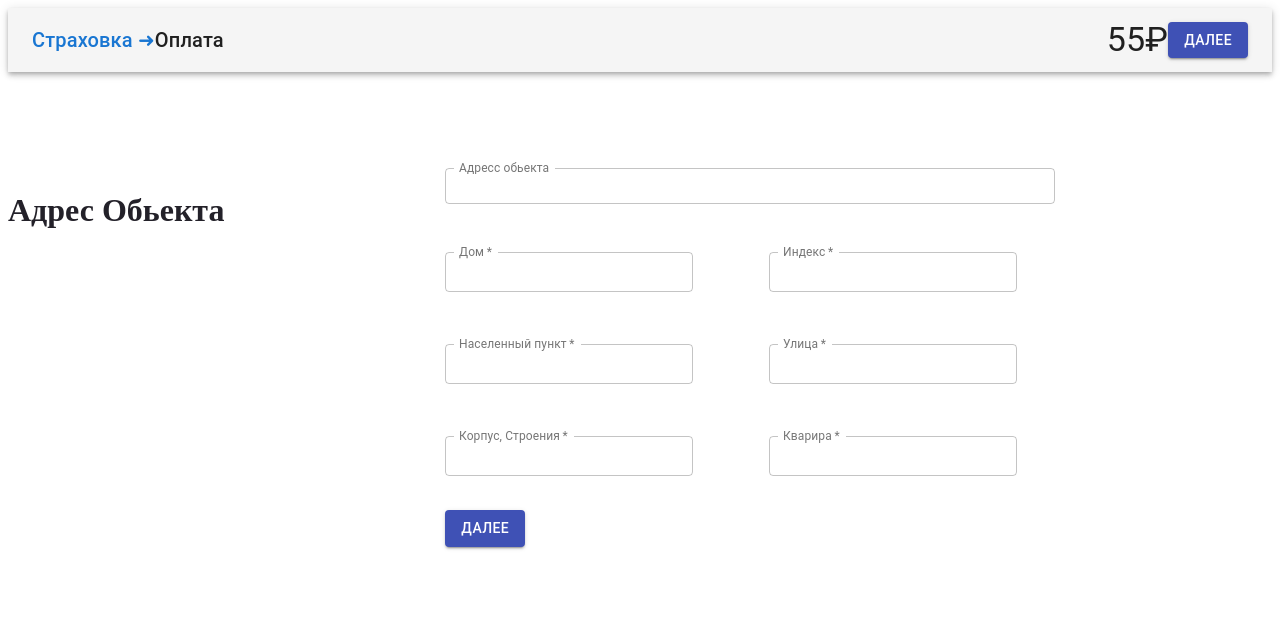
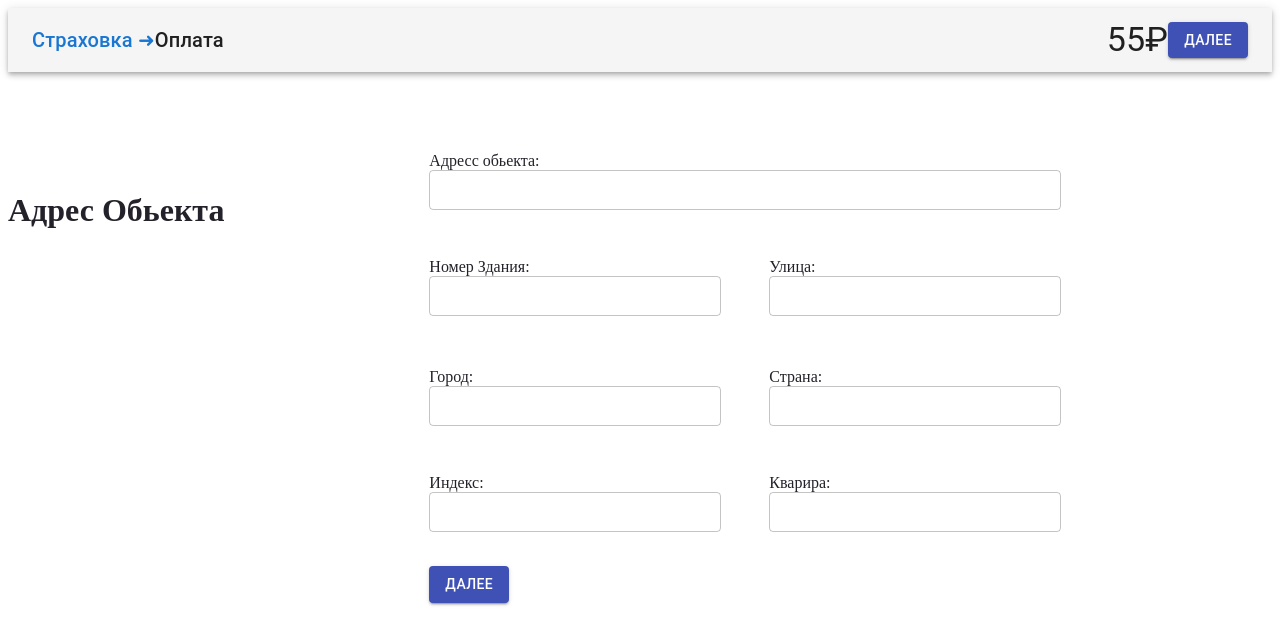
Before and after one commit to Ildar007/CODING-1, a Gatsby site: page / in a window 1280 px wide. Built offline with nearby package versions, Linux system fonts and the light colour scheme; Gatsby itself is replaced by a stand-in of ours.

Commit message:
autocomplete

```diff
--- /dev/null
+++ b/src/pages/avto.js
@@ -0,0 +1,293 @@
+import { TextField } from '@material-ui/core';
+import React, { useEffect, useState } from 'react';
+import { Grid,  Button } from '@material-ui/core'
+import { Formik, Form,  ErrorMessage } from 'formik'
+
+
+const style = {
+    container: {
+        width: '100%',
+        boxSizing: 'border-box',
+        display: 'flex',
+        flexDirection: 'row',
+        justifyContent: 'space-between',
+        flexWrap: 'wrap',
+        fontFamily: 'inherit'
+    },
+    fullWidth: {
+        width: '100%',
+        fontFamily: 'inherit',
+        boxSizing: 'border-box'
+    },
+    fullLabel: {
+        width: '95%',
+        boxSizing: 'border-box',
+        fontFamily: 'inherit'
+    },
+    halfLabel: {
+        width: '49%',
+        boxSizing: 'border-box',
+        fontFamily: 'inherit'
+    },
+    button: {
+        width: '100%',
+        fontFamily: 'inherit',
+        boxSizing: 'border-box'
+    }
+}
+const btnStyle = { marginTop: 30,
+    justifyContent: "flex-start"
+}
+
+
+const AutoComplete = ({
+    placesKey,
+    inputId,
+    setAddress,
+    required
+}) => {
+    //input state
+    const [input, setInput] = useState('');
+    const [addressName, setAddressName] = useState('');
+    const [street, setStreet] = useState('');
+    const [city, setCity] = useState('');
+    const [country, setCountry] = useState('');
+    const [postCode, setPostCode] = useState('');
+    const [formattedAddress, setFormattedAddress] = useState('');
+
+    //functionally clear all state
+    const initialValues = {
+        input: '',
+        addressName: '',
+        street: '',
+        city: '',
+        country:'',
+        postCode:'',
+        formattedAddress:''
+    }
+
+    //on mount, load google auto complete
+    useEffect(() => {
+        const renderGoogle = () => {
+            window[inputId] = new window.google.maps.places.Autocomplete(
+                document.getElementById(inputId),
+                {}
+            );
+            const handlePlaceSelect = () => {
+                const place = window[inputId].getPlace();
+
+                setFormattedAddress(place.formatted_address);
+                for (const component of place.address_components) {
+                    const type = component.types[0];
+                    switch (type) {
+                        case 'street_number':
+                            setAddressName(component.long_name)
+                            break;
+                        case 'premise':
+                            addressName === '' ?
+                                setAddressName(component.long_name) :
+                                setAddressName(component.long_name + ', ' + addressName)
+                            break;
+                        case 'route':
+                            setStreet(component.long_name)
+                            break;
+                        case 'postal_town':
+                            setCity(component.long_name)
+                            break;
+                        case 'administrative_area_level_2':
+                            city === '' &&
+                                component.long_name === 'Greater London' ?
+                                setCity('London') :
+                                setCity(component.long_name)
+                            break;
+                        case 'neighborhood':
+                            if (city === '') setCity(component.long_name)
+                            break;
+                        case 'country':
+                            setCountry(component.long_name)
+                            break;
+                        case 'postal_code':
+                            setPostCode(component.long_name)
+                            break;
+                        default:
+                            console.log('irrelevant component type')
+                            break;
+                    }
+                }
+            }
+
+            //listen for place change in input field
+            window[inputId].addListener("place_changed", handlePlaceSelect)
+        }
+
+        //if places script is already found then listen for load and then renderGoogle
+        let found = document.getElementById('placesScript') ? true : false;
+        if (!found) {
+            const script = document.createElement("script");
+            script.id = 'placesScript';
+            script.src = "https://maps.googleapis.com/maps/api/js?key=" + placesKey + "&libraries=places";
+            script.async = true;
+            script.onload = () => renderGoogle();
+            document.body.appendChild(script);
+        }
+        if (found) {
+            document.getElementById('placesScript').addEventListener('load', renderGoogle);
+        }
+    }, [placesKey, inputId, addressName, city])
+
+    //return address object to parent for your use case
+    useEffect(() => {
+        const addressObject = {
+            formattedAddress: formattedAddress,
+            addressName: addressName,
+            street: street,
+            city: city,
+            country: country,
+            postCode: postCode
+        };
+        setAddress(addressObject);
+    }, [formattedAddress, addressName, street, city, country, postCode, setAddress])
+
+    //listen for mobile screen size
+    const [mobile, setMobile] = useState(false);
+    useEffect(() => {
+        const screenSize = (e) => {
+            const w = e.target.innerWidth;
+            w < 600 ?
+                setMobile(true) :
+                setMobile(false)
+        }
+        window.addEventListener('resize', screenSize);
+    }, [])
+
+    const onSubmit = () => {
+
+        window.open("/success","_self")
+    }
+
+    return (
+        <div>
+       <Formik initialValues={initialValues}  onSubmit={onSubmit}>
+                    {(props) => (
+     <Form>
+        <Grid container spacing={6} justifyContent="space-evenly">
+            <Grid item xs={12}>
+                Адресс обьекта:
+                <TextField
+                    variant="outlined"
+                    size="small"
+                    id={inputId}
+                    type="text"
+                    style={style.fullWidth}
+                    value={input}
+                    onChange={(e) => setInput(e.target.value)}
+
+                />
+            </Grid>
+            <Grid item xs={12} sm={6}>
+                Номер Здания:
+                <TextField
+                    variant="outlined"
+                    size="small"
+                    id="addressName"
+                    type="text"
+                    style={style.fullWidth}
+                    value={addressName || ''}
+                    onChange={(e) => setAddressName(e.target.value)}
+                    required={required && required}
+                    error={props.errors.addressName && props.touched.addressName}
+
+                />
+            </Grid>
+            <Grid item xs={12} sm={6}>
+                Улица:
+                <TextField
+                    variant="outlined"
+                    size="small"
+                    id="street"
+                    type="text"
+                    style={style.fullWidth}
+                    value={street || ''}
+                    onChange={(e) => setStreet(e.target.value)}
+                    error={props.errors.street && props.touched.street}
+                    helperText={<ErrorMessage name='street' />} required
+                />
+            </Grid>
+            <Grid item xs={12} sm={6}>
+                Город:
+                <TextField
+                    variant="outlined"
+                    size="small"
+                    id="city"
+                    type="text"
+                    style={style.fullWidth}
+                    value={city || ''}
+                    onChange={(e) => setCity(e.target.value)}
+                    required={required && required}
+                    error={props.errors.city && props.touched.city}
+
+                />
+            </Grid>
+            <Grid item xs={12} sm={6}>
+                Страна:
+                <TextField
+                    variant="outlined"
+                    size="small"
+                    id="country"
+                    type="text"
+                    style={style.fullWidth}
+                    value={country || ''}
+                    onChange={(e) => setCountry(e.target.value)}
+                    required={required && required}
+                    error={props.errors.country && props.touched.country}
+
+                />
+            </Grid>
+            <Grid item xs={12} sm={6}>
+                Индекс:
+                <TextField
+                    variant="outlined"
+                    size="small"
+                    id="postCode"
+                    type="text"
+                    style={style.fullWidth}
+                    value={postCode || ''}
+                    onChange={(e) => setPostCode(e.target.value)}
+                    required={required && required}
+                    error={props.errors.postCode && props.touched.postCode}
+
+                />
+            </Grid>
+            <Grid item xs={12} sm={6}>
+                Кварира:
+                <TextField
+                    variant="outlined"
+                    size="small"
+                    id="postCode"
+                    type="text"
+                    style={style.fullWidth}
+                    error={props.errors.formattedAddress && props.touched.formattedAddress}
+                    helperText={<ErrorMessage name='formattedAddress' />} required
+                />
+            </Grid>
+
+
+        </Grid>
+
+            <Button
+                style={btnStyle}
+                type='submit'
+                variant='contained'
+                color='primary'
+            >
+                Далее
+            </Button>
+            </Form>
+         )}
+         </Formik>
+        </div>
+
+    )
+}
+
+export default AutoComplete
--- a/src/pages/form.js
+++ /dev/null
@@ -1,91 +0,0 @@
-import React from 'react'
-import { Grid,  Button,    Box, CardContent } from '@material-ui/core'
-import { TextField } from '@material-ui/core'
-import { Formik, Form, Field, ErrorMessage } from 'formik'
-
-import GoogleMaps from './suggestion'
-
-
-
-
-
-const RegistrationForm = () => {
-
-    const btnStyle = { marginTop: 30 }
-
-    const initialValues = {
-        punkt: '',
-        house: '',
-        street: '',
-        index: '',
-        number: '',
-        corpus:''
-    }
-
-
-    const onSubmit = (values, props) => {
-
-        alert(JSON.stringify(values), null, 2)
-        props.resetForm()
-    }
-    return (
-        <Box>
-            <CardContent   >
-
-                <Formik initialValues={initialValues}  onSubmit={onSubmit}>
-                    {(props) => (
-                        <Form>
-                          <Grid container spacing={6} justifyContent="space-evenly"   >
-                         <Grid item xs={12}>
-                          <GoogleMaps/>
-                          </Grid>
-                              <Grid item xs={12} sm={6}   >
-                            <Field as={TextField} name='house' label='Дом' variant="outlined" type='house' size="small" InputLabelProps={{ shrink: true }}
-                                error={props.errors.house && props.touched.house}
-                                helperText={<ErrorMessage name='house' />} required />
-                                </Grid>
-                                <Grid item xs={12} sm={6}  >
-                            <Field as={TextField} name="index" label='Индекс' type='index' variant="outlined" size="small" InputLabelProps={{ shrink: true }}
-                                error={props.errors.index && props.touched.index}
-                                helperText={<ErrorMessage name='index' />} required />
-                                   </Grid>
-                                   <Grid item xs={12} sm={6} md={6}>
-                            <Field as={TextField} name='punkt' label='Населенный пункт' type='punkt' variant="outlined" size="small" InputLabelProps={{ shrink: true }}
-                                error={props.errors.punkt && props.touched.punkt}
-                                helperText={<ErrorMessage name='punkt' />} required />
-
-                                </Grid>
-                                   <Grid item xs={12} sm={6} md={6}>
-                            <Field as={TextField} name='street' label='Улица' type='street' variant="outlined" size="small" InputLabelProps={{ shrink: true }}
-                                error={props.errors.street && props.touched.street}
-                                helperText={<ErrorMessage name='street' />} required />
-                                </Grid>
-                                <Grid item xs={12} sm={6} md={6}>
-                            <Field as={TextField} name='corpus' label='Корпус, Строения' type='corpus' variant="outlined" size="small" InputLabelProps={{ shrink: true }}
-                                error={props.errors.corpus && props.touched.corpus}
-                                helperText={<ErrorMessage name='corpus' />} required />
-
-                                </Grid>
-                                <Grid item xs={12} sm={6} md={6}>
-                            <Field as={TextField} name='number' label='Кварира' type='number' variant="outlined" size="small" InputLabelProps={{ shrink: true }}
-                                error={props.errors.number && props.touched.number}
-                                helperText={<ErrorMessage name='number' />} required />
-                                </Grid>
-
-
-
-
-                                </Grid>
-
-                                <Button type='submit' style={btnStyle} variant='contained'
-                                color='primary'>Далее</Button>
-                        </Form>
-
-                    )}
-                </Formik>
-            </CardContent>
-        </Box>
-    )
-}
-
-export default RegistrationForm;
--- a/src/pages/header.js
+++ b/src/pages/header.js
@@ -5,6 +5,7 @@ import Toolbar from '@mui/material/Toolbar';
 import Typography from '@mui/material/Typography';
 import Button from '@mui/material/Button';
 import IconButton from '@mui/material/IconButton';
+
 
 
 
@@ -38,6 +39,7 @@ export default function ButtonAppBar() {
           <Button
            type="submit"
 
+           to='/success' target='_blank'
            variant="contained"
            color="primary"
           >
--- a/src/pages/index.js
+++ b/src/pages/index.js
@@ -1,7 +1,8 @@
 import {  Grid } from "@mui/material";
 import * as React from "react";
+import AutoComplete from "./avto";
 
-import RegistrationForm from "./form";
+
 
 import ButtonAppBar from './header'
 
@@ -42,9 +43,12 @@ const IndexPage = () => {
 
      <Grid item xs={12} md={6}>
 
-
-
-     <RegistrationForm/>
+      <AutoComplete
+    placesKey="AIzaSyAR8phEVD88GQDnNy8xYBX6PpZTz2r67aI"
+    inputId="address"
+    setAddress={(addressObject) => console.log(addressObject)}
+    required={true}
+    />
 
      </Grid>
 
```
Also changed, not shown: src/pages/success.js (added, +37 -0 lines), 1 other file.
